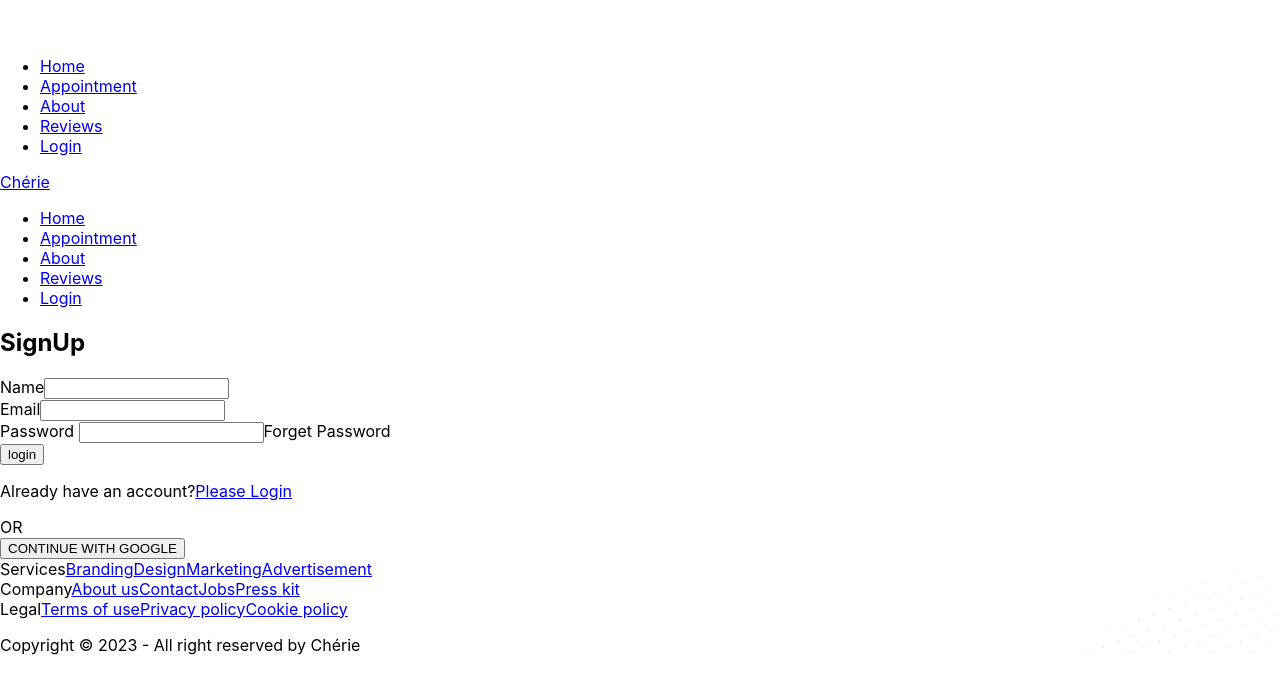
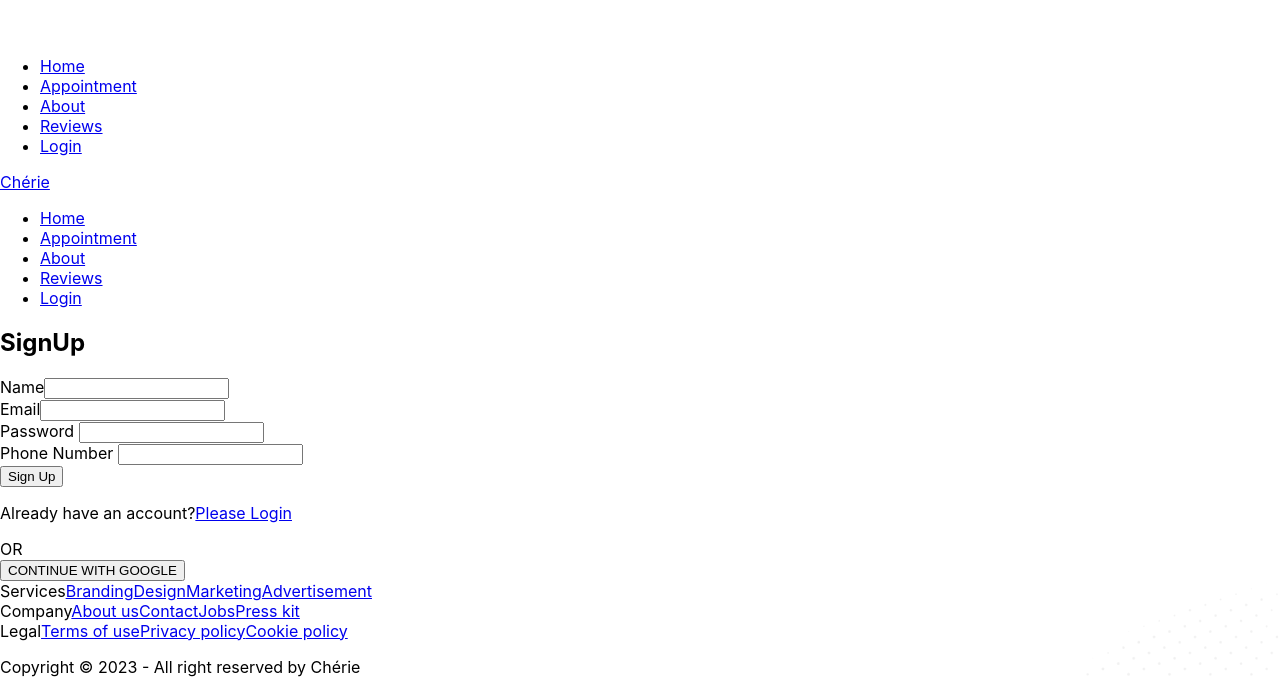
Before and after one commit to Shumit31/web-project-final, a React (Create React App) app: page /signup in a window 1280 px wide. Shown: the part 1244-1937 px from the top of the page. Before the commit the page ends 1915 px from the top, so only its background shows below. Built offline with nearby package versions, Linux system fonts and the light colour scheme; the HTML template or start-up script is replaced by a standard one.

Commit message:
Validation &regex

```diff
--- a/src/Pages/SignUp/SignUp.js
+++ b/src/Pages/SignUp/SignUp.js
@@ -1,25 +1,41 @@
 import React from 'react';
 import { Link } from 'react-router-dom';
+import { useForm } from 'react-hook-form';
 
 const SignUp = () => {
+  const {register,handleSubmit,formState:{errors}}=useForm();
+  const handleSignUp=(data)=>{
+    console.log(data);
+  }
   return (
     <div className='h-[600px] flex justify-center items-center'>
     <div className='w-96 p-7'>
       <h2 className='text-3xl text-center'>SignUp</h2>
-      <form >
+      <form onSubmit={handleSubmit(handleSignUp)} >
 
       <div className="form-control w-full max-w-xs">
           <label className="label"> <span className="label-text">Name</span></label>
           <input type="text"
+          {...register("name",{
+            required:"Name is required"
+          })}
           className="input input-bordered w-full max-w-xs" />
+           {errors.name &&<p className='text-red-600'>{errors.name.message}</p>}
+
         </div>
 
 
 
         <div className="form-control w-full max-w-xs">
           <label className="label"> <span className="label-text">Email</span></label>
-          <input type="text"
+          <input type="email"
+           {...register("email",{
+            required:"Email is required",
+            pattern:{ value: /[a-zA-Z0-9._-]+@[a-zA-Z0-9.-]+\.[a-zA-Z]{2,4}$/, message: 'Valid Email must required' }
+           })}
           className="input input-bordered w-full max-w-xs" />
+           {errors.email &&<p className='text-red-600'>{errors.email.message}</p>}
+
         </div>
 
 
@@ -27,12 +43,36 @@ const SignUp = () => {
         <div className="form-control w-full max-w-xs">
           <label className="label"> <span className="label-text">Password</span>   </label>
           <input type="password"
+           {...register("password",{
+            required:"Password is required",
+            minLength:{value:6,message:"Password must be 6 characters long"},
+
+            pattern:{ value: /(?=.*[A-Z])(?=.*[!@#$&*])(?=.*[0-9])/, message: 'Password must have uppercase, number and special characters' }
+           })}
+
            className="input input-bordered w-full max-w-xs" />
-          <label className="label"><span className="label-text">Forget Password</span>   </label>
+           {errors.password &&<p className='text-red-600'>{errors.password.message}</p>}
+
+        </div>
+        <div className="form-control w-full max-w-xs">
+          <label className="label"> <span className="label-text">Phone Number</span>   </label>
+          <input type="number"
+           {...register("number",{
+            required:"Phone Number is required",
+             maxLength:{value:11,message:"Phone Number must be 11 characters long"},
+            pattern:{ value: /(\+88|88)?-?01[1-9]\d{8}/g, message: 'Valid Phone number required' }
+
+
+
+           })}
+
+           className="input input-bordered w-full max-w-xs" />
+           {errors.number &&<p className='text-red-600'>{errors.number.message}</p>}
+
         </div>
 
 
-        <input className='btn btn-content w-full'  value='login' type="submit" />
+        <input className='btn btn-content w-full'  value='Sign Up' type="submit" />
       </form>
 
 
```
